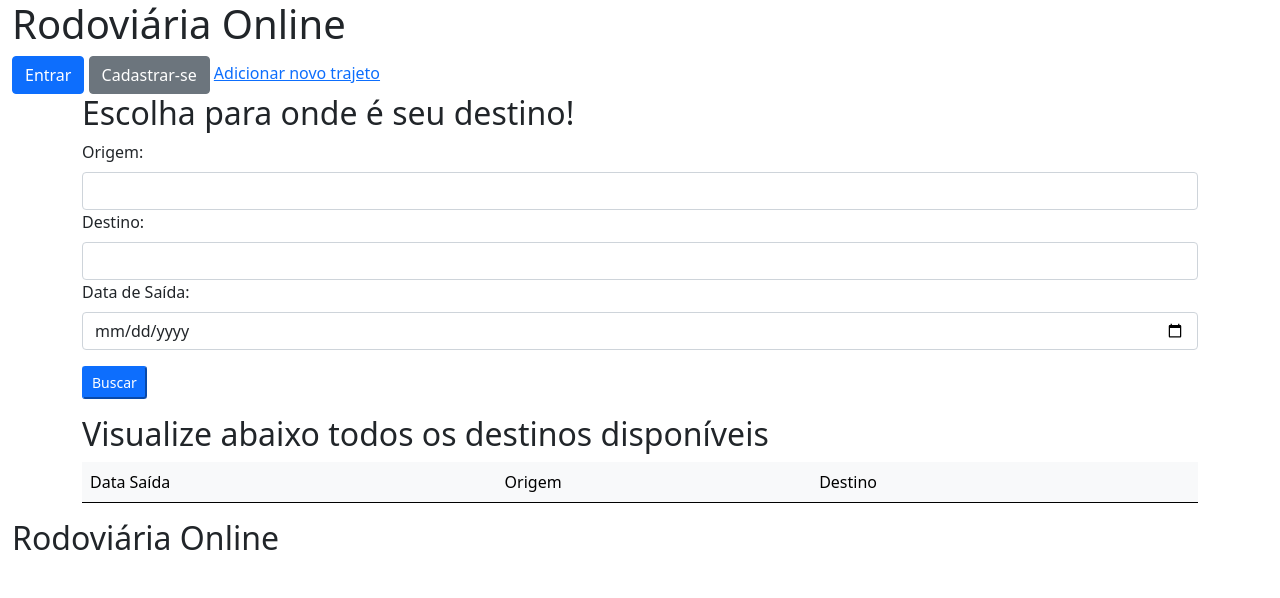
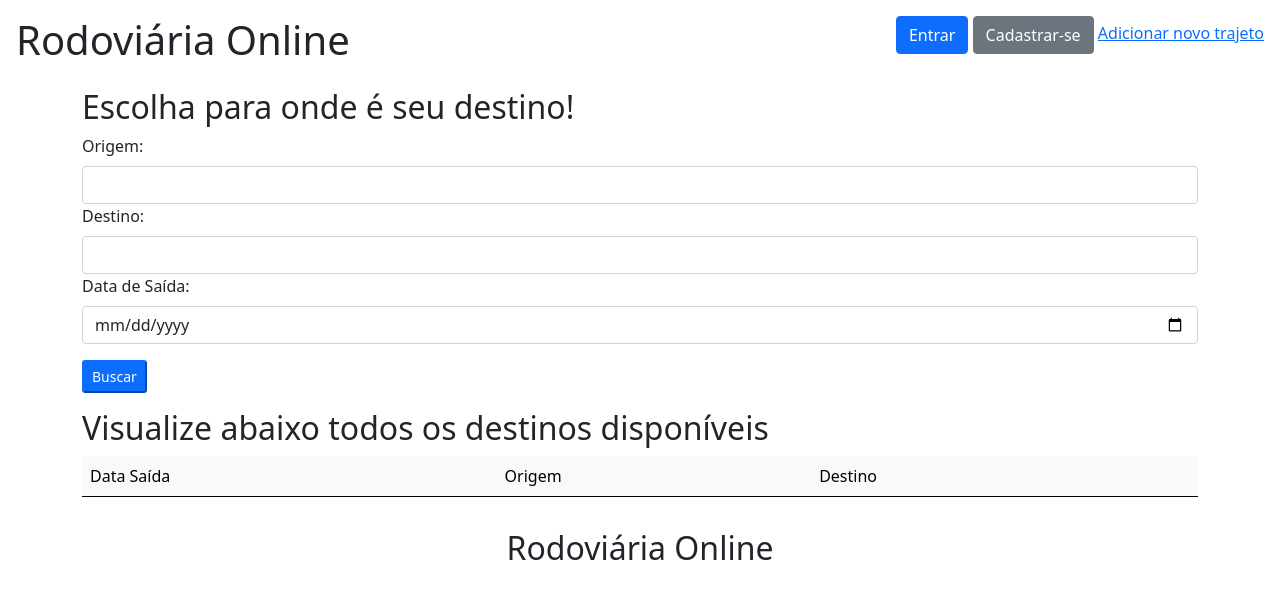
Before and after one commit to diogosfpinto/RodoviariaOnline, a website: page src/index.html in a window 1280 px wide. Drawn offline with nearby package versions, Linux system fonts and the light colour scheme; no server answers.

Commit message:
customizing positions of elements

```diff
--- a/src/index.html
+++ b/src/index.html
@@ -6,11 +6,13 @@
         <link href="https://cdn.jsdelivr.net/npm/bootstrap@5.0.0-beta1/dist/css/bootstrap.min.css" rel="stylesheet" integrity="sha384-giJF6kkoqNQ00vy+HMDP7azOuL0xtbfIcaT9wjKHr8RbDVddVHyTfAAsrekwKmP1" crossorigin="anonymous">
     </head>
     <body>
-        <header class="container-fluid">
-            <h1>Rodoviária Online</h1>
-            <a href="#"><button class="btn btn-primary">Entrar</button></a>
-            <a href="#"><button class="btn btn-secondary">Cadastrar-se</button></a>
-            <a href="/adiciona-viagem.html">Adicionar novo trajeto</a>
+        <header class="container-fluid p-3 d-flex justify-content-between">
+            <h1 class="">Rodoviária Online</h1>
+            <div>
+                <a href="#"><button class="btn btn-primary">Entrar</button></a>
+                <a href="#"><button class="btn btn-secondary">Cadastrar-se</button></a>
+                <a href="/adiciona-viagem.html">Adicionar novo trajeto</a>
+            </div>
         </header>
         <main class="container">
             <h2>Escolha para onde é seu destino!</h2>
@@ -43,8 +45,8 @@
             </div>
 
         </main>
-        <footer class="container-fluid">
-            <h2>Rodoviária Online</h2>
+        <footer class="container-fluid p-3 d-flex justify-content-center">
+            <h2 class="d-block-center ps-0 pe-0">Rodoviária Online</h2>
         </footer>
 
         <script src="./api/viagens-api.js"></script>
```
